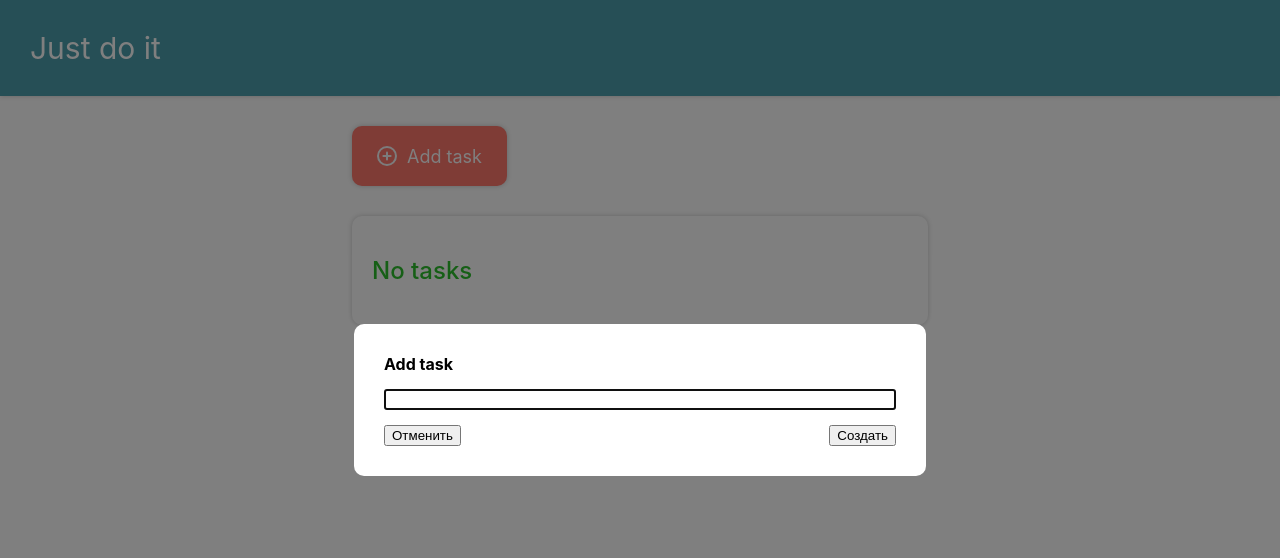
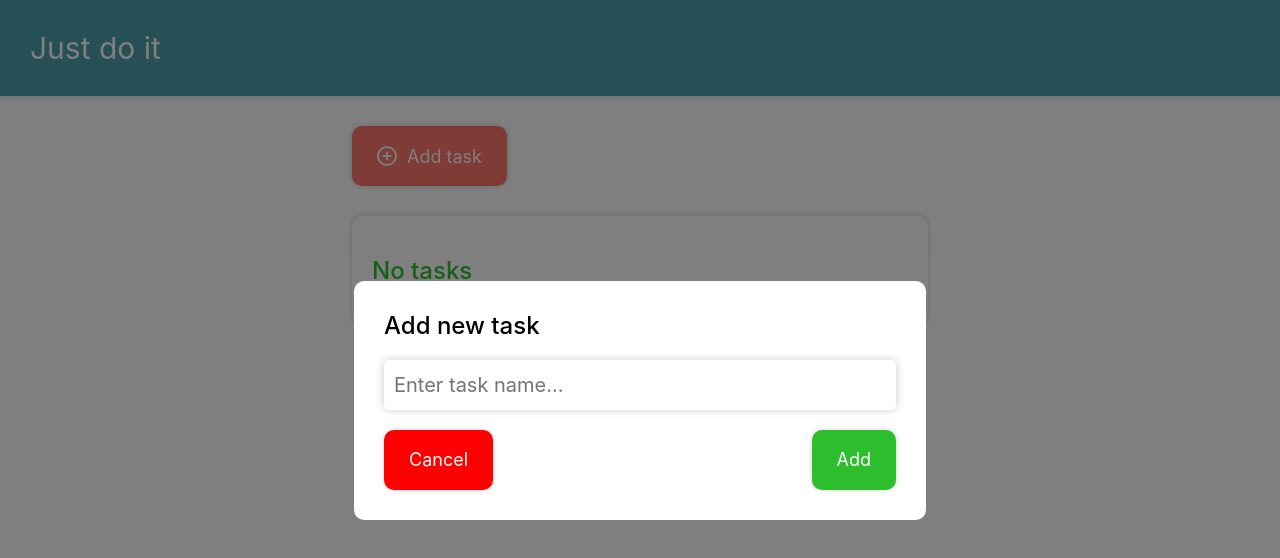
Before and after one commit to lapakota/just-do-it, a React (Create React App) app: page / in a window 1280 px wide. Both pictures are taken after a click on the button "Add task". Shown: the top 558 px of the page. Built offline with nearby package versions, Linux system fonts and the light colour scheme.

Commit message:
write styles for add task modal

```diff
--- a/src/pages/TodoPage/AddTodoButton/index.tsx
+++ b/src/pages/TodoPage/AddTodoButton/index.tsx
@@ -1,6 +1,6 @@
-import styles from './index.module.scss';
 import React from 'react';
 import add from '../../../assets/icons/add.svg';
+import { ButtonColors, CustomButton } from '../../../shared/CustomButton';
 
 type AddTodoButtonProps = {
     onClick: () => void;
@@ -8,9 +8,11 @@ type AddTodoButtonProps = {
 
 export const AddTodoButton: React.FC<AddTodoButtonProps> = ({ onClick }) => {
     return (
-        <button className={styles.addTodoButton} onClick={onClick}>
-            <img src={add} alt={'add icon'} />
-            Add task
-        </button>
+        <CustomButton onClick={onClick} color={ButtonColors.Red}>
+            <>
+                <img src={add} alt={'add icon'} />
+                Add task
+            </>
+        </CustomButton>
     );
 };
--- a/src/pages/TodoPage/AddTodoForm/index.module.scss
+++ b/src/pages/TodoPage/AddTodoForm/index.module.scss
@@ -1,27 +1,44 @@
 .addTodoForm {
   min-width: 40vw;
+  height: 100%;
   display: flex;
   flex-direction: column;
-  gap: 15px;
+  gap: 20px;
 
   &__header {
     margin: 0;
+    font-size: 24px;
+    font-weight: 500;
+  }
+
+  &__inputsWrapper {
+    flex-grow: 1;
   }
 
   &__input {
+    all: unset;
     width: 100%;
+    height: 50px;
+    padding: 0 .5em;
+    font-size: 20px;
+    box-shadow: 0 0 10px rgba(0, 0, 0, .2);
+    box-sizing: border-box;
+    border-radius: 5px;
   }
 
   &__buttons {
     display: flex;
     justify-content: space-between;
+    gap: 30px;
   }
 
   &__reject {
-    width: fit-content;
+    width: 50%;
+    height: 20px;
   }
 
   &__submit {
-    width: fit-content;
+    width: 50%;
+    height: 20px;
   }
 }
--- a/src/pages/TodoPage/AddTodoForm/index.tsx
+++ b/src/pages/TodoPage/AddTodoForm/index.tsx
@@ -2,6 +2,7 @@ import styles from './index.module.scss';
 import React, { useState } from 'react';
 import { addTodo } from '../../../store/slices/todosSlice';
 import { useRootDispatch } from '../../../hooks/storeHooks';
+import { ButtonColors, CustomButton } from '../../../shared/CustomButton';
 
 type AddTodoFormProps = {
     showModal: boolean;
@@ -27,21 +28,28 @@ export const AddTodoForm: React.FC<AddTodoFormProps> = ({ showModal, closeModal
 
     return (
         <form className={styles.addTodoForm} onSubmit={submitAddingTodo}>
-            <h4 className={styles.addTodoForm__header}>Add task</h4>
+            <h3 className={styles.addTodoForm__header}>Add new task</h3>
+            <div className={styles.addTodoForm__inputsWrapper}>
                 <input
                     className={styles.addTodoForm__input}
                     type={'text'}
                     value={todoText}
-                onChange={e => setTodoText(e.target.value)}
+                    placeholder={'Enter task name...'}
+                    onChange={e => setTodoText(e.target.value.slice(0, 300))}
                     ref={input => input && showModal && input.focus()}
                 />
+            </div>
             <div className={styles.addTodoForm__buttons}>
-                <button className={styles.addTodoForm__reject} onClick={cancelAdding} type={'button'}>
-                    Отменить
-                </button>
-                <button className={styles.addTodoForm__submit} type={'submit'}>
-                    Создать
-                </button>
+                <CustomButton
+                    className={styles.addTodoForm__reject}
+                    onClick={cancelAdding}
+                    color={ButtonColors.DangerRed}
+                >
+                    Cancel
+                </CustomButton>
+                <CustomButton className={styles.addTodoForm__submit} type={'submit'}>
+                    Add
+                </CustomButton>
             </div>
         </form>
     );
--- a/src/pages/TodoPage/AddTodoButton/index.module.scss
+++ b/src/shared/CustomButton/index.module.scss
@@ -1,4 +1,4 @@
-.addTodoButton {
+.customButton {
   all: unset;
   display: flex;
   flex-direction: row;
@@ -6,21 +6,36 @@
   align-items: center;
   padding: 10px 25px;
   gap: 10px;
-
   width: fit-content;
   height: 40px;
-
   font-size: 18px;
   color: #fff;
-  background-color: #FF786D;
   border-radius: 10px;
   box-shadow: 0 0 5px rgba(0, 0, 0, .2);
+  cursor: pointer;
+  transition: background-color 0.2s ease-in-out;
+}
 
-  cursor: pointer;
-
-  transition: background-color 0.2s ease-in-out;
+.red {
+  background-color: #FF786D;
 
   &:hover {
     background-color: #ff6054;
   }
 }
+
+.dangerRed {
+  background-color: red;
+
+  &:hover {
+    background-color: #bb0202;
+  }
+}
+
+.green {
+  background-color: #2cbe2c;
+
+  &:hover {
+    background-color: #0d930d;
+  }
+}
--- /dev/null
+++ b/src/shared/CustomButton/index.tsx
@@ -0,0 +1,44 @@
+import styles from './index.module.scss';
+import React, { ReactElement } from 'react';
+import cn from 'classnames';
+
+type CustomButtonProps = {
+    className?: string;
+    onClick?: () => void;
+    color?: ButtonColors;
+    type?: 'button' | 'submit' | 'reset';
+    children: any;
+};
+
+export enum ButtonColors {
+    Red,
+    DangerRed,
+    Green
+}
+
+export const CustomButton: React.FC<CustomButtonProps> = ({
+    className = '',
+    onClick,
+    color = ButtonColors.Green,
+    type = 'button',
+    children
+}) => {
+    const getColorClassName = (color: ButtonColors) => {
+        switch (color) {
+            case ButtonColors.Red:
+                return styles.red;
+            case ButtonColors.DangerRed:
+                return styles.dangerRed;
+            case ButtonColors.Green:
+                return styles.green;
+            default:
+                return '';
+        }
+    };
+
+    return (
+        <button className={cn(styles.customButton, className, getColorClassName(color))} onClick={onClick} type={type}>
+            {children}
+        </button>
+    );
+};
```
Lines whose indentation alone changed are shown as unchanged.
